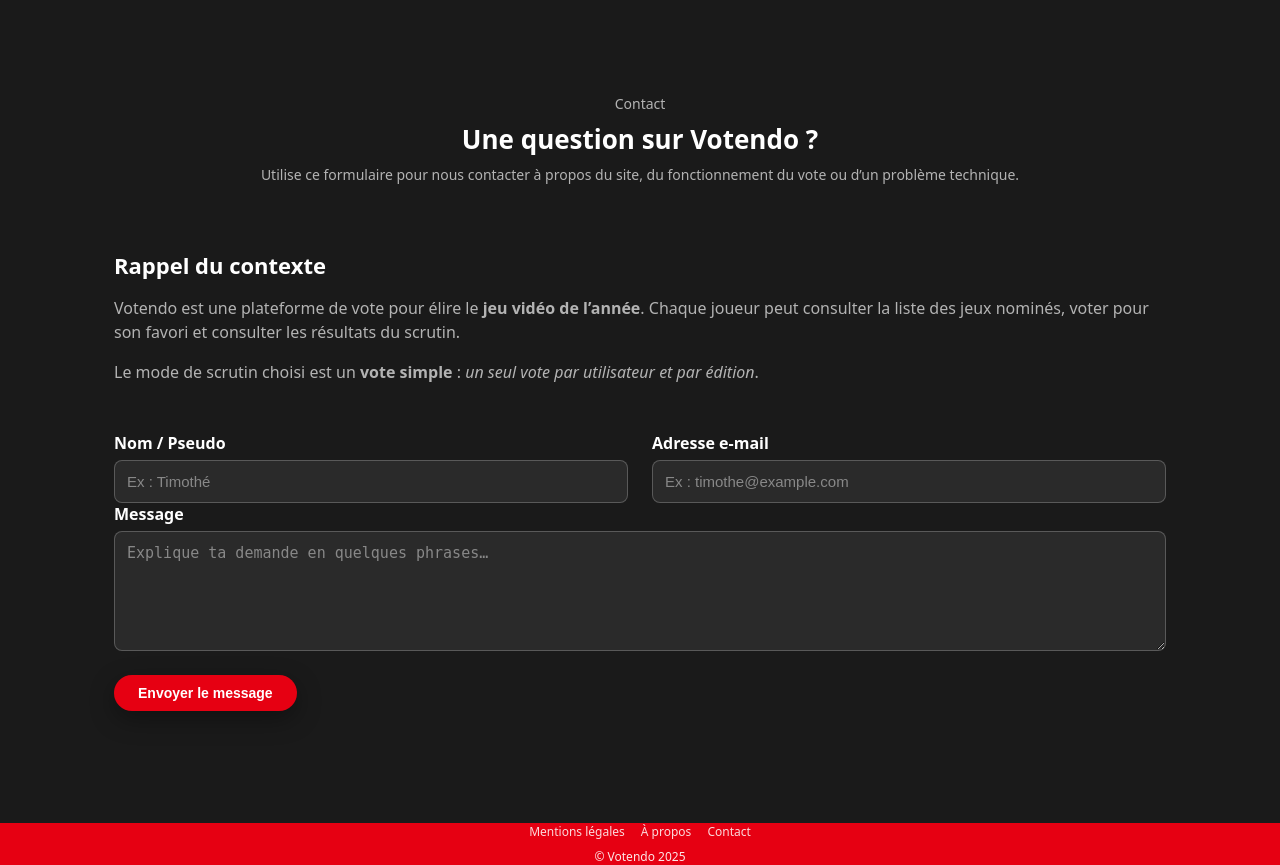
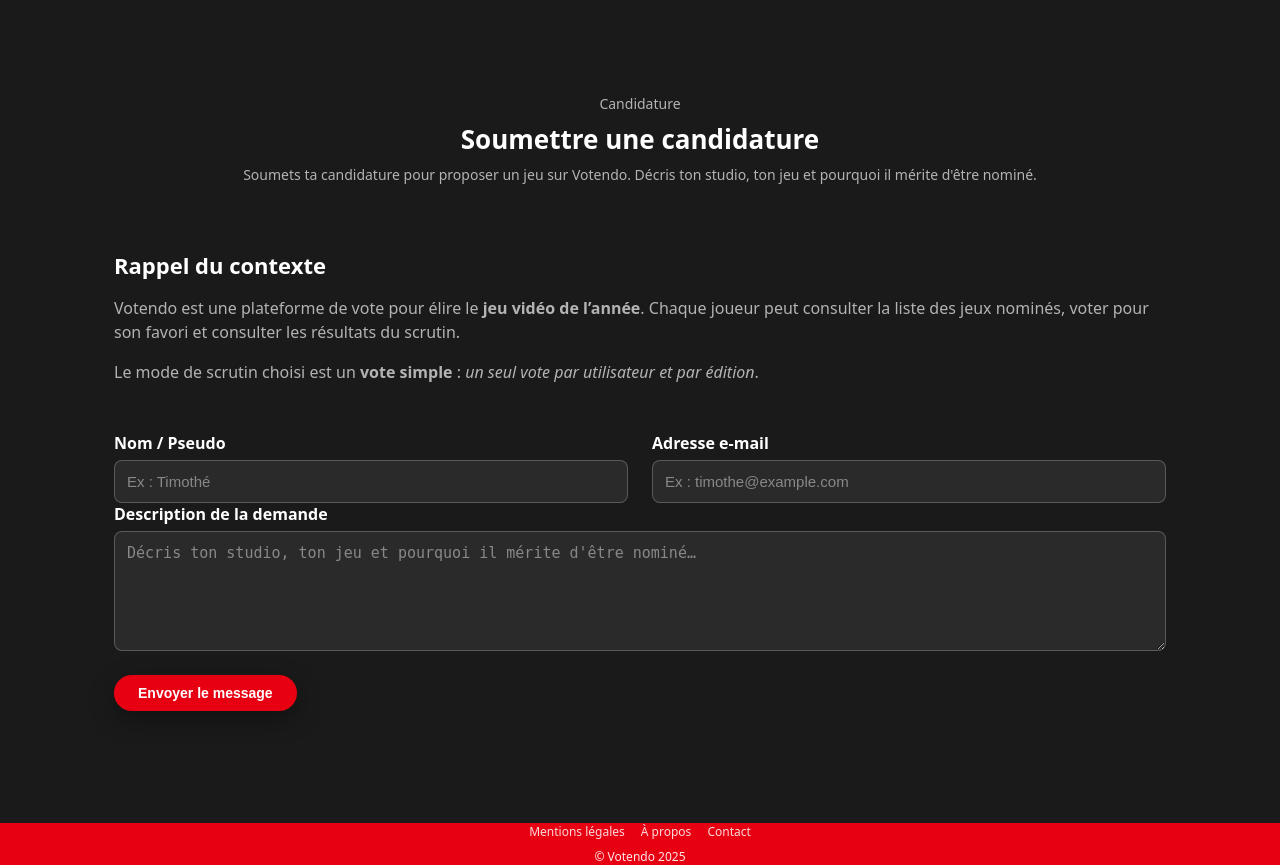
Before and after one commit to TimotheBelcour/Votendo, a PHP site: page /contact.php in a window 1280 px wide. Shown: the part 72-937 px from the top of the page. Run offline with PHP 8.4, Linux system fonts and the light colour scheme.

Commit message:
Contact par les candidats pour s'inscrire

```diff
--- a/Votendo/Admin/espaceAdmin.php
+++ b/Votendo/Admin/espaceAdmin.php
@@ -97,7 +97,8 @@ $pendingGamesResult = $conn->query($sql);
             </p>
             <div style="margin-top: 1rem;">
                 <a href="creerCategorie.php" class="btn btn--primary" style="margin-right: 1rem;">Créer une nouvelle catégorie</a>
-                <a href="creerNomination.php" class="btn btn--primary">Créer une nouvelle nomination</a>
+                <a href="creerNomination.php" class="btn btn--primary" style="margin-right: 1rem;">Créer une nouvelle nomination</a>
+                <a href="validerCandidature.php" class="btn btn--primary">Valider les candidatures</a>
             </div>
         </div>
     </section>
--- a/Votendo/contact.php
+++ b/Votendo/contact.php
@@ -1,24 +1,25 @@
 <?php
 // contact.php : page de contact avec traitement du formulaire
+include '../includes/config.php';
 // Initialisation des variables
 $errors  = [];
 $success = false;
 
 $name    = '';
 $email   = '';
-$message = '';
+$description = '';
 
 // Si le formulaire a été soumis
 if ($_SERVER['REQUEST_METHOD'] === 'POST') {
     // Récupération + nettoyage des données
     $name    = trim($_POST['name'] ?? '');
     $email   = trim($_POST['email'] ?? '');
-    $message = trim($_POST['message'] ?? '');
+    $description = trim($_POST['description'] ?? '');
 
     // Validation : Nom
     if ($name === '') {
         $errors['name'] = 'Merci d’indiquer votre nom.';
-    } elseif (mb_strlen($name) > 100) {
+    } elseif (strlen($name) > 100) {
         $errors['name'] = 'Le nom est trop long (100 caractères max).';
     }
 
@@ -29,22 +30,26 @@ if ($_SERVER['REQUEST_METHOD'] === 'POST') {
         $errors['email'] = 'L’adresse e-mail n’est pas valide.';
     }
 
-    // Validation : Message
-    if ($message === '') {
-        $errors['message'] = 'Merci d’écrire un petit message.';
-    } elseif (mb_strlen($message) < 10) {
-        $errors['message'] = 'Le message est trop court (10 caractères minimum).';
+    // Validation : Description
+    if ($description === '') {
+        $errors['description'] = 'Merci de décrire votre demande.';
+    } elseif (strlen($description) < 10) {
+        $errors['description'] = 'La description est trop courte (10 caractères minimum).';
     }
 
     // Si tout est OK
     if (empty($errors)) {
-        // Ici on pourra envoyer les e-mails ou stockage en BDD
-        $success = true;
-
-        // On vide les champs après envoi
-        $name = '';
-        $email = '';
-        $message = '';
+        // Insérer dans la table demandes_candidature
+        $stmt = $conn->prepare("INSERT INTO demandes_candidature (nom, email, description) VALUES (?, ?, ?)");
+        if ($stmt->execute([$name, $email, $description])) {
+            $success = true;
+            // On vide les champs après envoi
+            $name = '';
+            $email = '';
+            $description = '';
+        } else {
+            $errors['general'] = 'Erreur lors de la soumission. Veuillez réessayer.';
+        }
     }
 }
 ?>
@@ -55,11 +60,11 @@ if ($_SERVER['REQUEST_METHOD'] === 'POST') {
     <!-- Hero / introduction -->
     <section class="hero hero--small">
         <div class="container hero__content">
-            <p class="hero__eyebrow">Contact</p>
-            <h1 class="hero__title">Une question sur Votendo&nbsp;?</h1>
+            <p class="hero__eyebrow">Candidature</p>
+            <h1 class="hero__title">Soumettre une candidature</h1>
             <p class="hero__subtitle">
-                Utilise ce formulaire pour nous contacter à propos du site,
-                du fonctionnement du vote ou d’un problème technique.
+                Soumets ta candidature pour proposer un jeu sur Votendo.
+                Décris ton studio, ton jeu et pourquoi il mérite d'être nominé.
             </p>
         </div>
     </section>
@@ -125,18 +130,18 @@ if ($_SERVER['REQUEST_METHOD'] === 'POST') {
                     </div>
                 </div>
 
-                <!-- Message -->
-                <div class="form__field form__field--full <?= isset($errors['message']) ? 'form__field--error' : '' ?>">
-                    <label for="message">Message</label>
+                <!-- Description -->
+                <div class="form__field form__field--full <?= isset($errors['description']) ? 'form__field--error' : '' ?>">
+                    <label for="description">Description de la demande</label>
                     <textarea
-                        id="message"
-                        name="message"
+                        id="description"
+                        name="description"
                         rows="5"
-                        placeholder="Explique ta demande en quelques phrases…"
+                        placeholder="Décris ton studio, ton jeu et pourquoi il mérite d'être nominé…"
                         required
-                    ><?= htmlspecialchars($message, ENT_QUOTES, 'UTF-8') ?></textarea>
-                    <?php if (isset($errors['message'])): ?>
-                        <p class="form__error"><?= htmlspecialchars($errors['message'], ENT_QUOTES, 'UTF-8') ?></p>
+                    ><?= htmlspecialchars($description, ENT_QUOTES, 'UTF-8') ?></textarea>
+                    <?php if (isset($errors['description'])): ?>
+                        <p class="form__error"><?= htmlspecialchars($errors['description'], ENT_QUOTES, 'UTF-8') ?></p>
                     <?php endif; ?>
                 </div>
 
```
Also changed, not shown: Votendo/Admin/validerCandidature.php (added, +209 -0 lines), assets/database/votendo.sql (+31 -1 lines).
